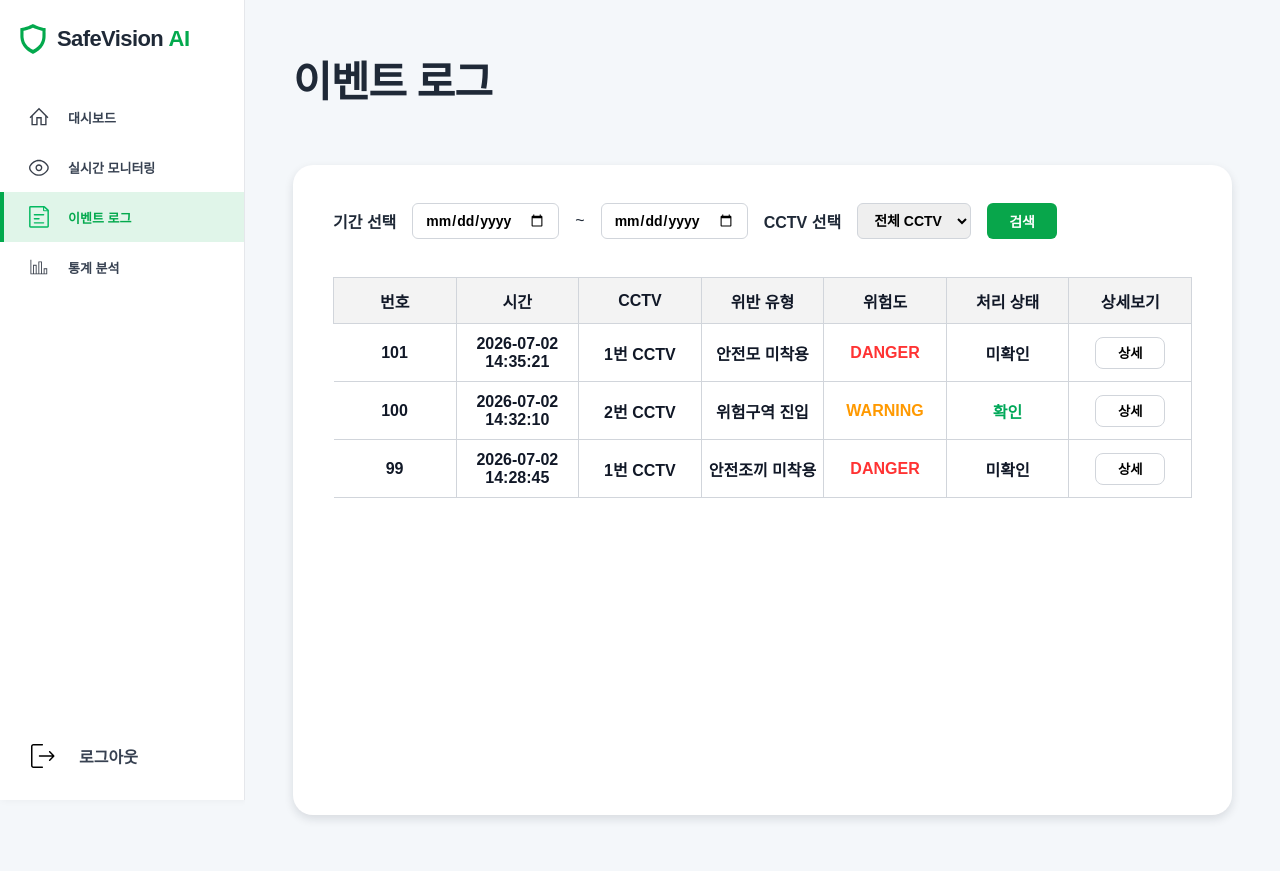
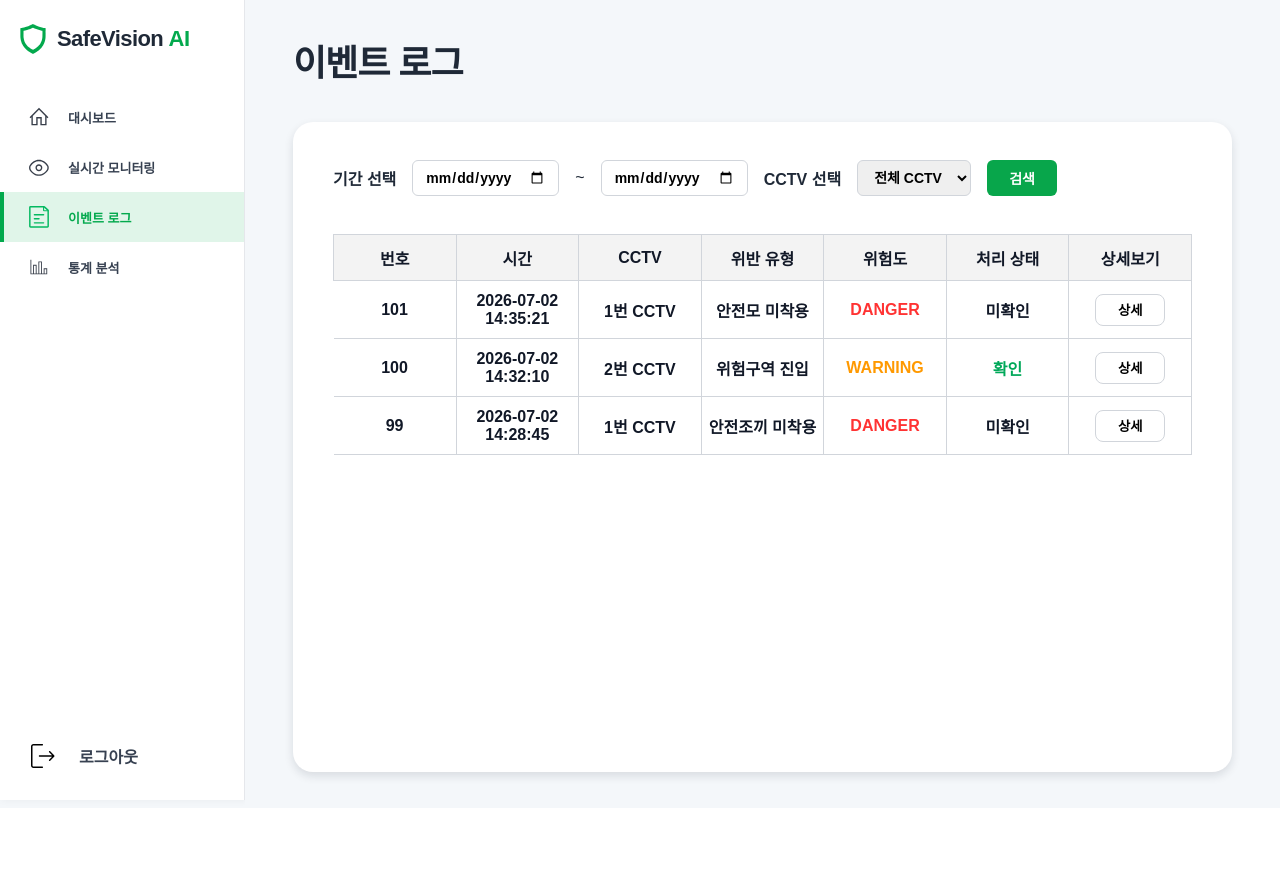
Before and after one commit to shin480/SafeVision-AI, a Flask app: page /event-log in a window 1280 px wide. After the commit the page ends 804 px from the top, so only its background shows below. Run offline with Flask 3, Linux system fonts and the light colour scheme; some web fonts are replaced.

Commit message:
페이지별 제목 위치 통일

```diff
--- a/static/css/common.css
+++ b/static/css/common.css
@@ -66,3 +66,22 @@ select {
 .btn-primary:hover {
   background: #079548;
 }
+
+/* =========================
+   공통 페이지 제목 기준
+========================= */
+
+.main {
+  flex: 1;
+  min-width: 0;
+  padding: 34px 48px 36px !important;
+  background: #f4f7fa;
+}
+
+.main h1 {
+  margin: 0 0 36px !important;
+  font-size: 36px !important;
+  font-weight: 800 !important;
+  color: #1f2937 !important;
+  letter-spacing: -1px;
+}
--- a/static/css/monitoring.css
+++ b/static/css/monitoring.css
@@ -9,7 +9,6 @@ body {
   min-height: 100vh;
   background: #f4f7fa;
   color: #1f2937;
-  font-family: Arial, sans-serif;
 }
 
 .main {
```
